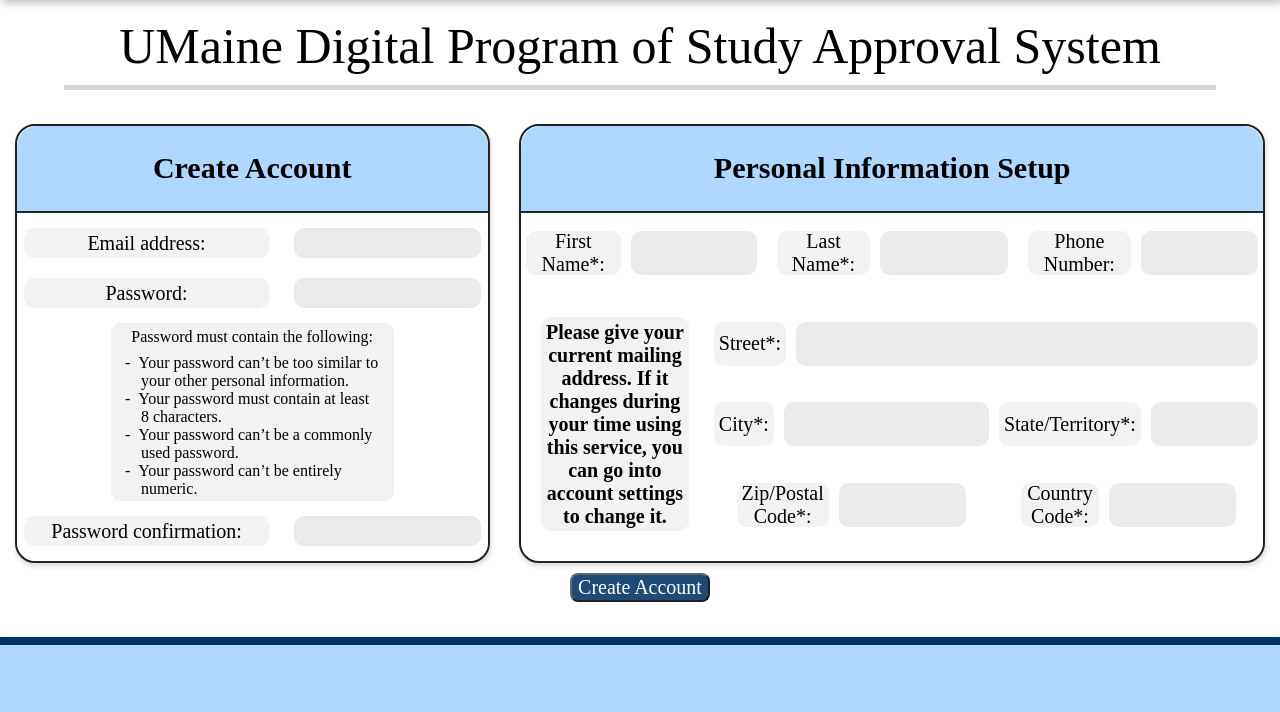
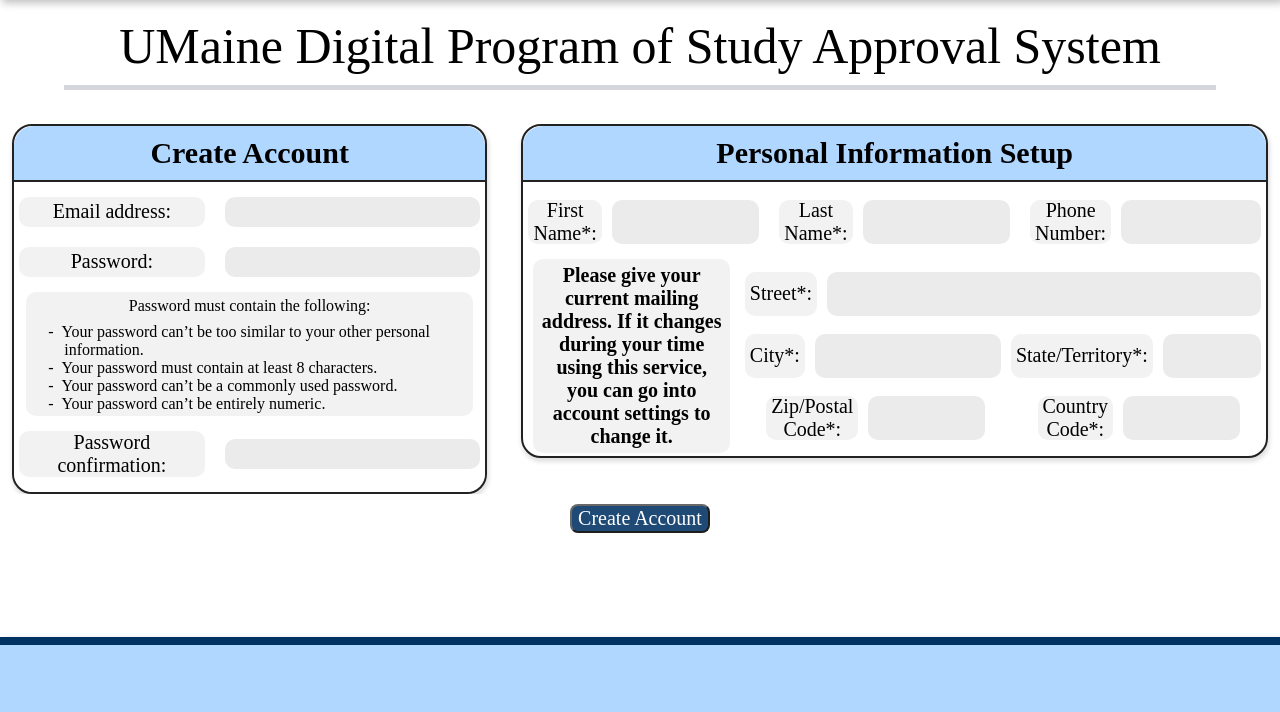
Before and after one commit to liamblair/Integral-Solutions, a Django app: page /accounts/register/ in a window 1280 px wide. Shown: the part 88-800 px from the top of the page. Run offline with Django 3.2, Linux system fonts and the light colour scheme.

Commit message:
Fix styling on different screen resolutions

```diff
--- a/src/static/accounts/styles.css
+++ b/src/static/accounts/styles.css
@@ -1,9 +1,14 @@
 form{
     display: flex;
     flex-direction: column;
-    justify-content: center;
     align-items: center;
     gap: 10px;
+    height: fit-content;
+    max-height: 60vh;
+}
+
+h2{
+    margin: .3em;
 }
 
 .form-all {
@@ -12,6 +17,9 @@ form{
     justify-content: space-around;
     width: 100vw;
     height: fit-content;
+    max-height: 70vh;
+    overflow-y: auto;
+    gap: 10px;
 }
 
 .container-base {
@@ -19,7 +27,6 @@ form{
     flex-direction: column;
     justify-content: flex-start;
     align-items: center;
-    width: 32%;
     height: fit-content;
     box-shadow: 1px 3px 4px 1px rgba(0, 0, 0, 0.12);
     background-color: #ffffff;
@@ -92,6 +99,7 @@ form{
 .row-base input {
     background-color: rgb(235, 235, 235);
     height: 30px;
+    width: 70%;
     margin: 5px;
     padding: 0 5px;
     border-radius: 10px;
@@ -106,7 +114,7 @@ form{
 }
 
 .row-base-help {
-    width: 60%;
+    width: 95%;
     display: flex;
     flex-direction: column;
     justify-content: center;
@@ -140,7 +148,7 @@ form{
     flex-direction: column;
     justify-content: flex-start;
     align-items: center;
-    height: auto;
+    height: fit-content;
     box-shadow: 1px 3px 4px 1px rgba(0, 0, 0, 0.12);
     background-color: #ffffff;
     overflow: visible;
@@ -186,9 +194,8 @@ form{
 }
 
 .other-information{
-    width: 20%;
-    height: 80%;
-    margin: auto 20px;
+    width: 28%;
+    margin: auto 10px;
     display: flex;
     flex-direction: row;
     justify-content: center;
@@ -200,7 +207,6 @@ form{
 
 .row-other-rest-fields{
     width: 75%;
-    height: 100%;
     display: flex;
     flex-direction: column;
     justify-content: space-evenly;
@@ -236,7 +242,7 @@ form{
     background-color: rgb(235, 235, 235);
     height: 3em;
     margin: 5px;
-    width: 60%;
+    width: 100%;
     padding: 2px 5px;
     border-radius: 10px;
     border: 0px;
@@ -254,14 +260,6 @@ form{
 
 .content-field input#id_localCode {
     width:35%;
-}
-
-.content-field input#id_zipCode {
-    width:40%;
-}
-
-.content-field input#id_countryCode {
-    width:40%;
 }
 
 .bottom {
@@ -396,4 +394,11 @@ button:hover {
         font-size: 16px;
     }
 
+    label{
+        font-size: .8em!important;
+    }
+
+    .container-other label{
+        height:auto;
+    }
 }
```
